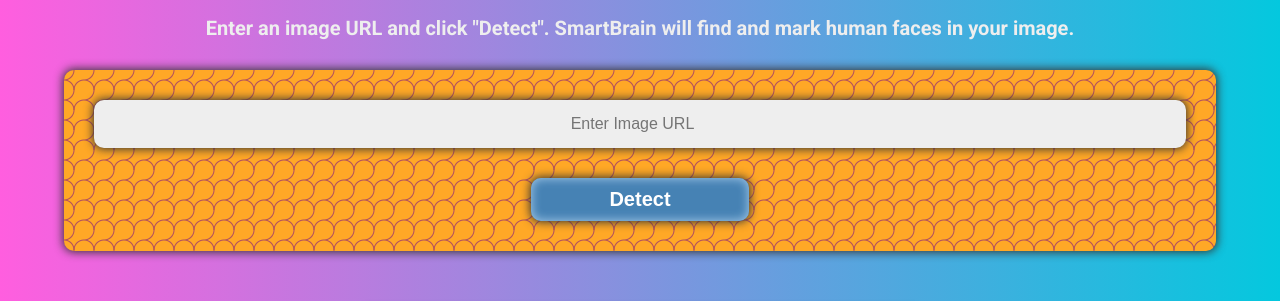
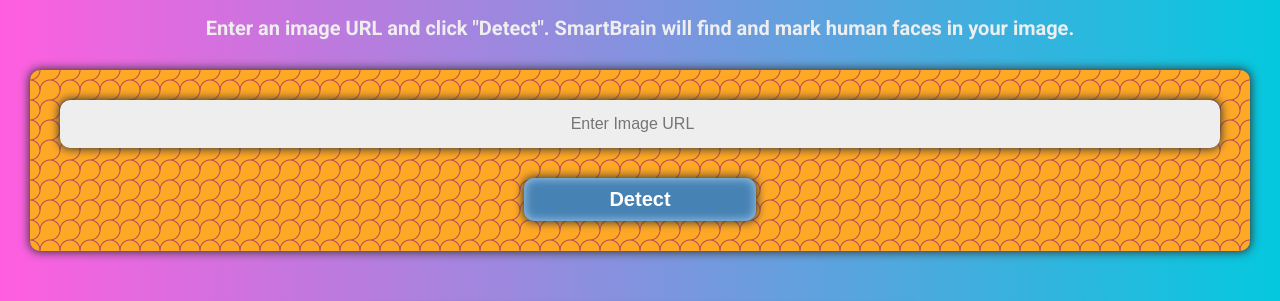
Before and after one commit to tiborhajszan/smartbrain, a React (Vite) app: page / in a window 1280 px wide. Shown: the part 312-613 px from the top of the page. Built offline with nearby package versions, Linux system fonts and the light colour scheme.

Commit message:
Input Field : updated style.

```diff
--- a/src/main/InputField.css
+++ b/src/main/InputField.css
@@ -1,11 +1,14 @@
 /*######################################################################################################################
-##  Complete Web Developer in 2025: Zero to Mastery
-##  Final Project | SmartBrain | Input Field Component Styles
-######################################################################################################################*/
+//  Complete Web Developer in 2025: Zero to Mastery
+//  Final Project | SmartBrain | Input Field Component Styles
+//####################################################################################################################*/
 
-.input-field { /*-----------------------------------------------------------------------------------------------------*/
-  width: calc(90% - 60px);
-  margin: 0 auto 60px; box-shadow: 0 0 10px 1px #333; border-radius: 10px; padding: 30px;
+.input-field {
+  width: calc(100% - 120px);
+  margin: 0 auto 60px;
+  box-shadow: 0 0 10px 1px #333;
+  border-radius: 10px;
+  padding: 30px;
   background:
     radial-gradient(circle at 0% 50%, #60103000 9px, #af4c60 10px, #60103000 11px) 0px 10px,
     radial-gradient(at 100% 100%, #60103000 9px, #af4c60 10px, #60103000 11px), #ffa826;
@@ -26,10 +29,16 @@
 /*--------------------------------------------------------------------------------------------------------------------*/
 .input-field > button {
   display: block;
-  min-width: 100px; width: 20%;
-  margin: 0 auto; box-shadow: 0 0 10px 1px #333, 0 0 10px 1px #9cc3e4 inset; border-radius: 10px; padding: 10px;
+  min-width: 100px;
+  width: 20%;
+  margin: 0 auto;
+  box-shadow: 0 0 10px 1px #333, 0 0 10px 1px #9cc3e4 inset;
+  border-radius: 10px;
+  padding: 10px;
   background-color: steelblue;
-  color: #fff; font-size: 20px; font-weight: 700;
+  color: #fff;
+  font-size: 20px;
+  font-weight: 700;
   cursor: pointer;
 }
 .input-field > button:hover {
@@ -37,6 +46,7 @@
   color: steelblue;
 }
 .input-field > button:active {
-  box-shadow: 2px 2px 10px #333 inset, -2px -2px 10px #9cc3e4 inset; padding: 10.5px;
+  box-shadow: 2px 2px 10px #333 inset, -2px -2px 10px #9cc3e4 inset;
+  padding: 10.5px;
   font-size: 19px;
 }
```
